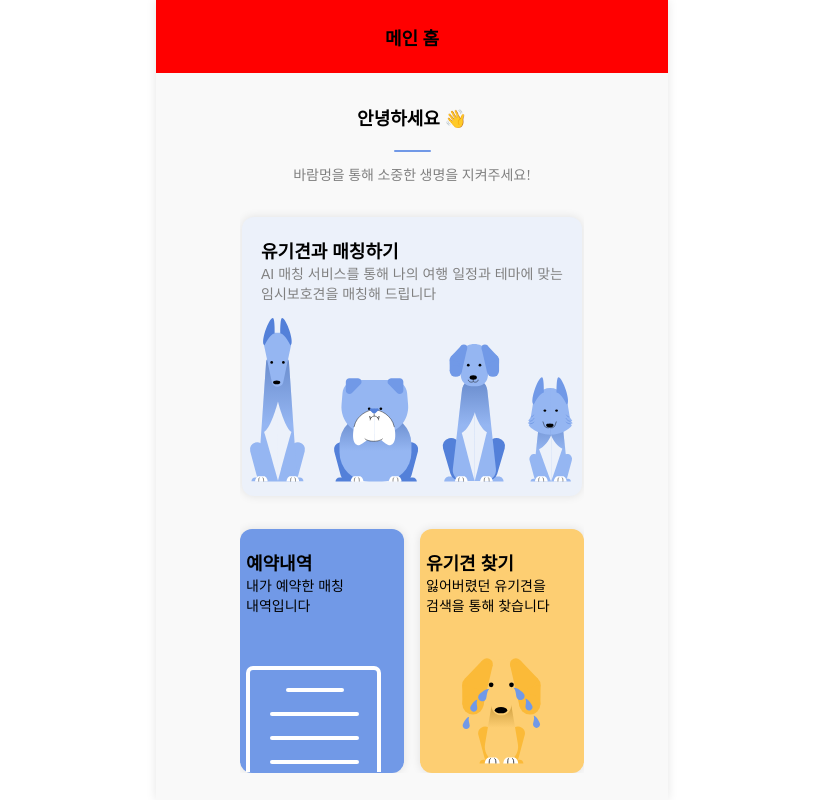
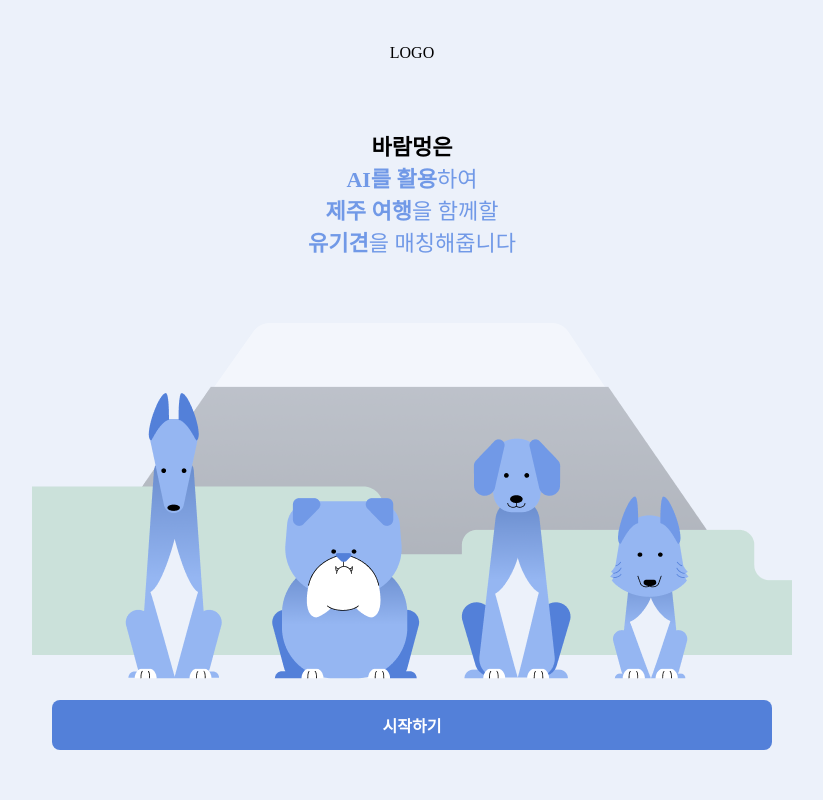
Before and after one commit to guroommeong/react-guroommeong, a React (Create React App) app: page / in a window 1280 px wide. Shown: the whole page, without its empty margins (228-1051 px from the left). Built offline with nearby package versions, Linux system fonts and the light colour scheme.

Commit message:
feat) 캘린더 페이지 UI 구현

```diff
--- a/src/features/home/screen.tsx
+++ b/src/features/home/screen.tsx
@@ -7,6 +7,7 @@ import { LostButton, ModalContainer, ResButton } from './styled';
 import { BM1, HB2 } from '../../styled/Typography';
 import HeaderComponent from '../../component/header/screen';
 import { useNavigate } from 'react-router-dom';
+import InitLandingPage from '../landing/screen';
 
 const HomeScreen = () => {
   const navigate = useNavigate(); // useNavigate 훅 사용
@@ -22,6 +23,9 @@ const HomeScreen = () => {
         overflow: 'hidden',
         boxSizing: 'border-box',
       }}>
+      {/* 초기 진입 랜딩 페이지 */}
+      <InitLandingPage />
+
       {/* 상단 고정 헤더 */}
       <HeaderComponent header={'메인 홈'} />
       <div
--- a/src/features/landing/screen.tsx
+++ b/src/features/landing/screen.tsx
@@ -1,20 +1,13 @@
 import styled from 'styled-components';
 import { HB1, HB2, HM1 } from '../../styled/Typography';
-import { useEffect, useState } from 'react';
+import { useState } from 'react';
 
 export default () => {
   const [isShow, setIsShow] = useState(true);
 
-  useEffect(() => {
-    setTimeout(() => {
-      setIsShow(false);
-    }, 2000);
-  }, []);
-
-  //   TODO: 배포 전 주석 제거
-  //   if (!isShow) {
-  //     return null;
-  //   }
+  if (!isShow) {
+    return null;
+  }
 
   return (
     <>
@@ -35,7 +28,7 @@ export default () => {
 
         <BottomArea>
           <img src={'/images/dogs.png'} width={'100%'} />
-          <Button>시작하기</Button>
+          <Button onClick={() => setIsShow(false)}>시작하기</Button>
         </BottomArea>
       </FixedLayout>
     </>
@@ -56,6 +49,7 @@ const FixedLayout = styled.div`
   right: 0;
   bottom: 0;
   margin: auto;
+  z-index: 10000;
 `;
 
 const Logo = styled.div`
```
